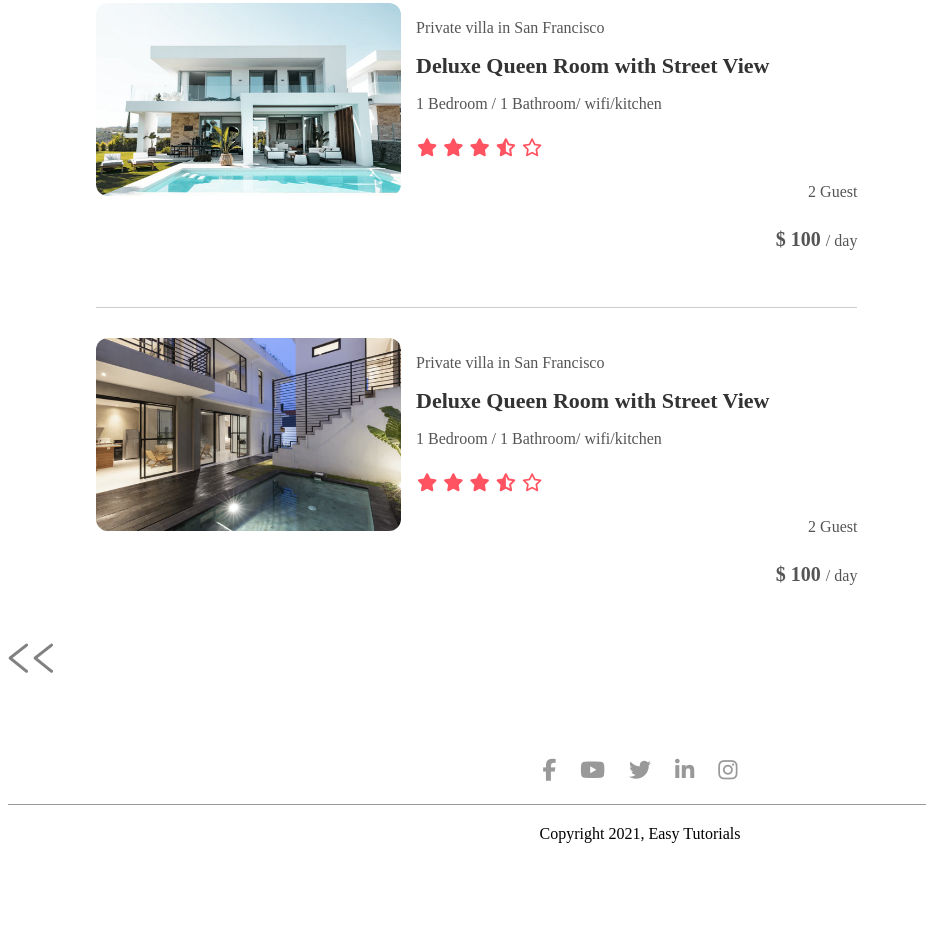
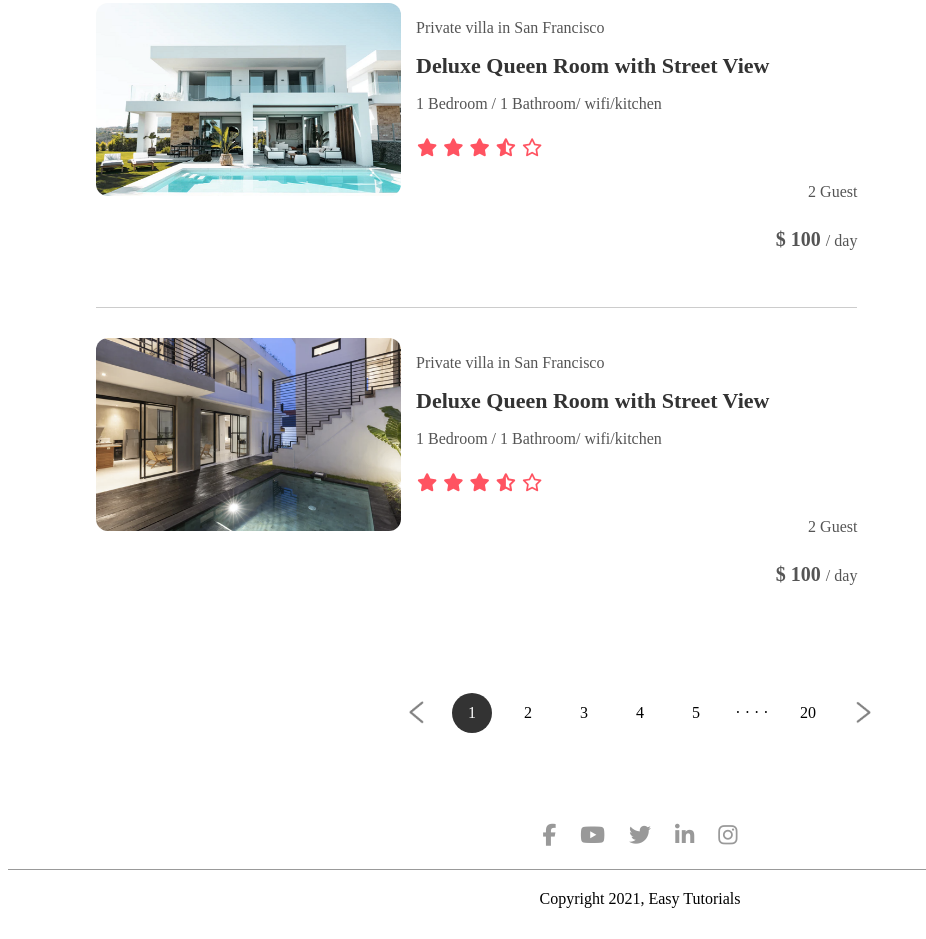
Before and after one commit to Vajihe-mansoori/Website, a plain HTML site: page listing.html in a window 1280 px wide. Shown: the part 1659-2598 px from the top of the page, without its empty margins (0-926 px from the left). Before the commit the page ends 2533 px from the top, so only its background shows below. Drawn offline with Linux system fonts and the light colour scheme.

Commit message:
end page2

```diff
--- a/listing.html
+++ b/listing.html
@@ -206,7 +206,14 @@
     </div>
     <div class="pagination">
       <img src="img/arrow.png" />
-      <img src="img/arrow.png" />
+      <span class="current">1</span>
+      <span>2</span>
+      <span>3</span>
+      <span>4</span>
+      <span>5</span>
+      <span>&middot; &middot; &middot; &middot;</span>
+      <span>20</span>
+      <img src="img/arrow.png" class="right-arro" />
     </div>
     <div class="footer">
       <a href="#"><i class="fab fa-facebook-f"></i></a>
--- a/style.css
+++ b/style.css
@@ -436,3 +436,57 @@ nav .navbar-white .fa-bars {
 .sidebar-link a {
   text-decoration: none;
 }
+.pagination {
+  display: flex;
+  align-items: center;
+  justify-content: center;
+  margin: 40px 0;
+}
+.pagination img {
+  width: 15px;
+  margin: 10px 20px;
+}
+.right-arro {
+  transform: rotate(180deg);
+}
+.pagination span {
+  margin: 10px 8px;
+  width: 40px;
+  height: 40px;
+  line-height: 40px;
+  text-align: center;
+  border-radius: 50%;
+  cursor: pointer;
+}
+.pagination .current {
+  background: #333;
+  color: #fff;
+}
+
+@media only screen and (max-width: 700px) {
+  .list-container {
+    margin-top: 150px;
+  }
+  .left-col,
+  .right-col,
+  .house-img,
+  .house-info {
+    flex-basis: 100%;
+  }
+  .left-col h1 {
+    font-size: 22px;
+  }
+  .house-info h3 {
+    font-size: 18px;
+  }
+  .house-info i {
+    font-size: 16px;
+  }
+  .pagination span {
+    margin: 10px 2px;
+    width: 30px;
+    height: 30px;
+    line-height: 30px;
+    font-size: 12px;
+  }
+}
```
